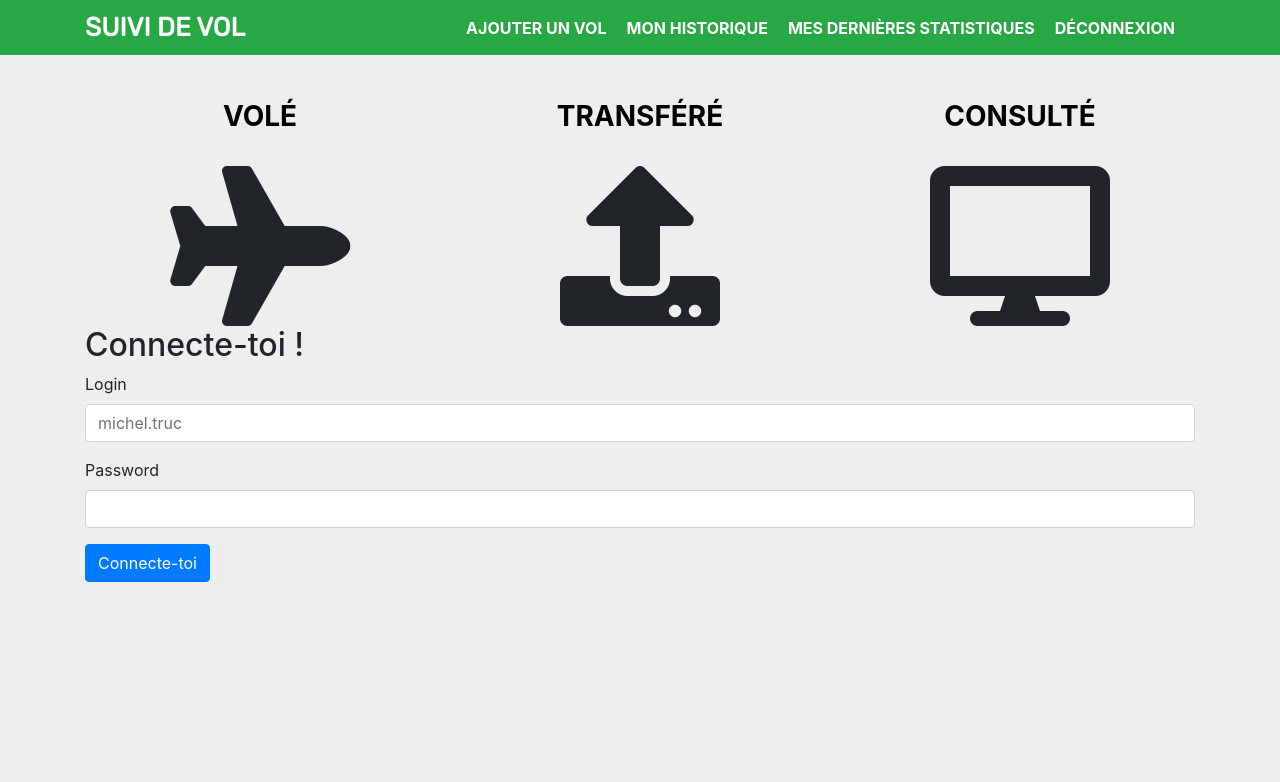
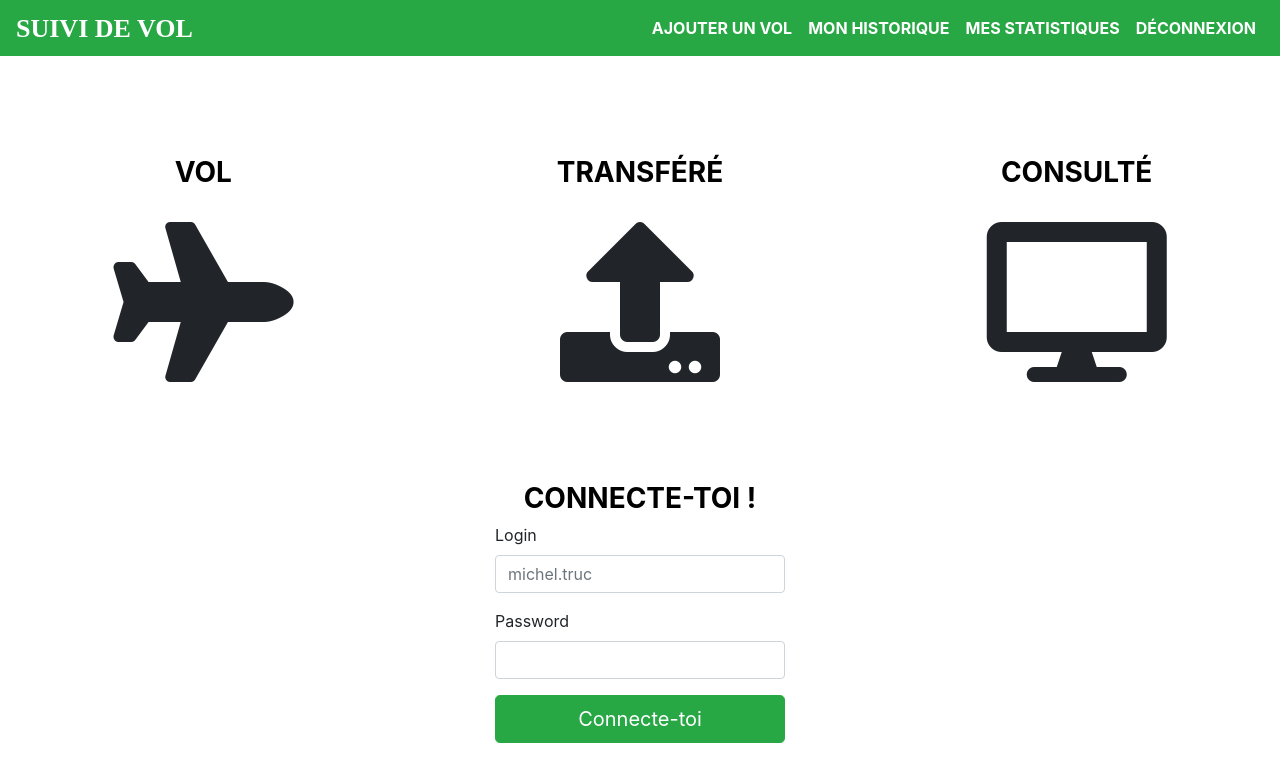
Before and after one commit to AxelUrbain/interface_sol, a PHP site: page / in a window 1280 px wide. Shown: the top 782 px of the page. Run offline with PHP 8.4, Linux system fonts and the light colour scheme; some libraries are stand-ins or nearby versions.

Commit message:
Add files via upload

```diff
--- a/index.php
+++ b/index.php
@@ -1,17 +1,46 @@
-<!DOCTYPE html>
-<html lang="fr" dir="ltr">
+<!doctype html>
+<html lang="fr">
   <head>
-  <?php include('template/header.php'); ?>
+    <!-- Required meta tags -->
+    <meta charset="utf-8">
+    <meta name="viewport" content="width=device-width, initial-scale=1, shrink-to-fit=no">
     <link rel="stylesheet" href="style/style.css">
+    <!-- Bootstrap CSS -->
+    <link rel="stylesheet" href="https://stackpath.bootstrapcdn.com/bootstrap/4.2.1/css/bootstrap.min.css" integrity="sha384-GJzZqFGwb1QTTN6wy59ffF1BuGJpLSa9DkKMp0DgiMDm4iYMj70gZWKYbI706tWS" crossorigin="anonymous">
+    <link rel="stylesheet" href="https://stackpath.bootstrapcdn.com/bootstrap/4.2.1/css/bootstrap.min.css" integrity="sha384-GJzZqFGwb1QTTN6wy59ffF1BuGJpLSa9DkKMp0DgiMDm4iYMj70gZWKYbI706tWS" crossorigin="anonymous">
     <link rel="stylesheet" href="https://use.fontawesome.com/releases/v5.6.3/css/all.css" integrity="sha384-UHRtZLI+pbxtHCWp1t77Bi1L4ZtiqrqD80Kn4Z8NTSRyMA2Fd33n5dQ8lWUE00s/" crossorigin="anonymous">
+    <title>Hello, world!</title>
   </head>
+  <body>
 
-  <body>
-  <div class="container">
-    <?php include('template/menu.php'); ?>
+  <div id="menu">
+    <nav class="navbar navbar-expand-lg navbar-default bg-success">
+    <a class="color-menu title-menu" href="#">Suivi de vol</a>
+    <button class="navbar-toggler" type="button" data-toggle="collapse" data-target="#navbarNav" aria-controls="navbarNav" aria-expanded="false" aria-label="Toggle navigation">
+      <span class="fa fa-bars fa-2x"></span>
+    </button>
+    <div class="collapse navbar-collapse" id="navbarNav">
+      <ul class="navbar-nav ml-auto">
+        <li class="nav-link">
+          <a class="color-menu item" href="#">Ajouter un vol</a>
+        </li>
+        <li class="nav-link">
+          <a class="color-menu item" href="#">Mon historique</a>
+        </li>
+        <li class="nav-link">
+          <a class="color-menu item" href="#">Mes Statistiques</a>
+        </li>
+        <li class="nav-link">
+          <a class="color-menu item" href="#" >Déconnexion</a>
+        </li>
+      </ul>
+    </div>
+  </nav>
+  </div>
+
   <div class="row exemple">
         <div class="col-md-4">
-        <h2 class="title-index">Volé</h2> <br>
+          <h2 class="title-index">Vol</h2> <br>
           <span>
             <center>
               <i class="fa fa-plane fa-10x"></i>
@@ -35,9 +64,8 @@
           </span>
         </div>
   </div>
-    <div class="formulaire-connect">
-      <h2>Connecte-toi !</h2>
-      <form class="" action="index.html" method="post">
+  <h2 class="title-index exemple">Connecte-toi !</h2>
+        <form class="container-fluid col-lg-3 col-md-6" action="index.php" method="post">
           <div class="form-group">
             <label for="">Login</label>
             <input class="form-control" type="text" name="login" value="" placeholder="michel.truc">
@@ -46,9 +74,15 @@
             <label for="">Password</label>
             <input class="form-control" type="password" name="password" value="">
           </div>
-        <button type="submit" name="button" class="btn btn-primary">Connecte-toi</button>
+          <button type="submit" name="button" class="btn btn-success btn-lg btn-block">Connecte-toi</button>
         </form>
-    </div>
-  </div>
+
+
+
+    <!-- Optional JavaScript -->
+    <!-- jQuery first, then Popper.js, then Bootstrap JS -->
+    <script src="https://code.jquery.com/jquery-3.3.1.slim.min.js" integrity="sha384-q8i/X+965DzO0rT7abK41JStQIAqVgRVzpbzo5smXKp4YfRvH+8abtTE1Pi6jizo" crossorigin="anonymous"></script>
+    <script src="https://cdnjs.cloudflare.com/ajax/libs/popper.js/1.14.6/umd/popper.min.js" integrity="sha384-wHAiFfRlMFy6i5SRaxvfOCifBUQy1xHdJ/yoi7FRNXMRBu5WHdZYu1hA6ZOblgut" crossorigin="anonymous"></script>
+    <script src="https://stackpath.bootstrapcdn.com/bootstrap/4.2.1/js/bootstrap.min.js" integrity="sha384-B0UglyR+jN6CkvvICOB2joaf5I4l3gm9GU6Hc1og6Ls7i6U/mkkaduKaBhlAXv9k" crossorigin="anonymous"></script>
   </body>
 </html>
--- a/style/style.css
+++ b/style/style.css
@@ -1,6 +1,7 @@
 /* NAVBAR */
 #menu{
     text-transform: uppercase;
+
 }
 
 .color-menu{
@@ -13,9 +14,21 @@
   font-family: 'Rubik', 'sans-serif';
 }
 
+.title-menu:hover{
+  text-decoration: none;
+  list-style: none;
+  color: white;
+}
+
 .item{
   font-weight: bold;
   font-size: 16px;
+}
+
+.item:hover{
+  text-decoration: none;
+  list-style: none;
+  color: white;
 }
 
 .fa.fa-bars{
@@ -31,6 +44,8 @@ li:hover,a:hover{
 .nav-item{
   margin-right: 20px;
 }
+
+/* EXEMPLE ITEM*/
 .exemple{
   margin-top: 100px;
 }
@@ -43,6 +58,13 @@ li:hover,a:hover{
   text-transform: uppercase;
 }
 
+/* FORMULAIRE */
+.form-inscr{
+  padding-left: 35%;
+}
+
+/* BODY */
+
 body{
   background-color: #eee;
 }
--- a/template/header.php
+++ b/template/header.php
@@ -1,12 +1,11 @@
-<head>
+
+  <link href="https://stackpath.bootstrapcdn.com/bootstrap/4.1.3/css/bootstrap.min.css" rel="stylesheet" integrity="sha384-MCw98/SFnGE8fJT3GXwEOngsV7Zt27NXFoaoApmYm81iuXoPkFOJwJ8ERdknLPMO" crossorigin="anonymous">
+  <link href="https://fonts.googleapis.com/css?family=Rubik" rel="stylesheet">
+  <script src="https://stackpath.bootstrapcdn.com/bootstrap/4.2.1/js/bootstrap.min.js" integrity="sha384-B0UglyR+jN6CkvvICOB2joaf5I4l3gm9GU6Hc1og6Ls7i6U/mkkaduKaBhlAXv9k" crossorigin="anonymous"></script>
+  <script src="https://ajax.googleapis.com/ajax/libs/indefinite-observable/1.0.1/indefinite-observable.js"></script>
+  <script src="https://code.jquery.com/jquery-3.3.1.slim.min.js" integrity="sha384-q8i/X+965DzO0rT7abK41JStQIAqVgRVzpbzo5smXKp4YfRvH+8abtTE1Pi6jizo" crossorigin="anonymous"></script>
+  <script src="https://cdnjs.cloudflare.com/ajax/libs/popper.js/1.14.6/umd/popper.min.js" integrity="sha384-wHAiFfRlMFy6i5SRaxvfOCifBUQy1xHdJ/yoi7FRNXMRBu5WHdZYu1hA6ZOblgut" crossorigin="anonymous"></script>
   <meta charset="utf-8">
   <meta name="viewport" content="width=device-width, initial-scale=1, shrink-to-fit=no">
   <meta name="description" content="">
   <meta name="author" content="">
-  <script src="https://code.jquery.com/jquery-3.3.1.slim.min.js" integrity="sha384-q8i/X+965DzO0rT7abK41JStQIAqVgRVzpbzo5smXKp4YfRvH+8abtTE1Pi6jizo" crossorigin="anonymous"></script>
-  <script src="https://cdnjs.cloudflare.com/ajax/libs/popper.js/1.14.6/umd/popper.min.js" integrity="sha384-wHAiFfRlMFy6i5SRaxvfOCifBUQy1xHdJ/yoi7FRNXMRBu5WHdZYu1hA6ZOblgut" crossorigin="anonymous"></script>
-  <script src="https://stackpath.bootstrapcdn.com/bootstrap/4.2.1/js/bootstrap.min.js" integrity="sha384-B0UglyR+jN6CkvvICOB2joaf5I4l3gm9GU6Hc1og6Ls7i6U/mkkaduKaBhlAXv9k" crossorigin="anonymous"></script>
-  <link href="https://stackpath.bootstrapcdn.com/bootstrap/4.1.3/css/bootstrap.min.css" rel="stylesheet" integrity="sha384-MCw98/SFnGE8fJT3GXwEOngsV7Zt27NXFoaoApmYm81iuXoPkFOJwJ8ERdknLPMO" crossorigin="anonymous">
-  <script src="https://ajax.googleapis.com/ajax/libs/indefinite-observable/1.0.1/indefinite-observable.js"></script>
-  <link href="https://fonts.googleapis.com/css?family=Rubik" rel="stylesheet">
-</head>
--- a/template/menu.php
+++ b/template/menu.php
@@ -3,10 +3,10 @@
   <nav class="navbar navbar-expand-lg navbar-light bg-success fixed-top">
     <div class="container" id="menu">
       <a class="color-menu title-menu" href="#">Suivi de vol</a>
-      <button class="navbar-toggler" type="button" data-toggle="collapse">
+      <button class="navbar-toggler" type="button" data-toggle="collapse" data-target="#thetarget">
         <span class="fa fa-bars fa-2x"></span>
       </button>
-      <div class="collapse navbar-collapse">
+      <div class="collapse navbar-collapse" id="navbarNav">
         <ul class="navbar-nav ml-auto">
           <li class="nav-item">
             <a class="color-menu item" href="#">Ajouter un vol</a>
@@ -24,3 +24,28 @@
       </div>
     </div>
   </nav>
+
+  <div class="container-fluid" id="menu">
+    <nav class="navbar navbar-expand-lg navbar-light bg-success">
+    <a class="navbar-brand color-menu title-menu" href="#">Suivi de vol</a>
+    <button class="navbar-toggler" type="button" data-toggle="collapse" data-target="#navbarNav" aria-controls="navbarNav" aria-expanded="false" aria-label="Toggle navigation">
+      <span class="fa fa-bars fa-2x"></span>
+    </button>
+    <div class="collapse navbar-collapse" id="navbarNav">
+      <ul class="navbar-nav">
+        <li class="nav-item active">
+          <a class="nav-link color-menu item" href="#">Ajouter un vol <span class="sr-only">(current)</span></a>
+        </li>
+        <li class="nav-item">
+          <a class="nav-link color-menu item" href="#">Mon historique</a>
+        </li>
+        <li class="nav-item">
+          <a class="nav-link color-menu item" href="#">Mes Statistiques</a>
+        </li>
+        <li class="nav-link">
+          <a class="nav-link color-menu item" href="#" >Déconnexion</a>
+        </li>
+      </ul>
+    </div>
+  </nav>
+  </div>
```
Lines whose indentation alone changed are shown as unchanged.
